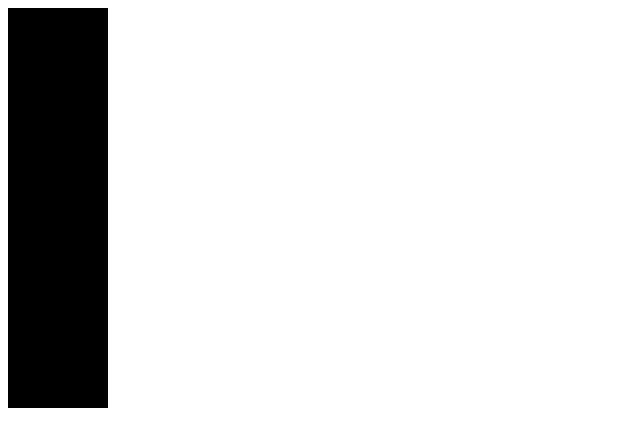
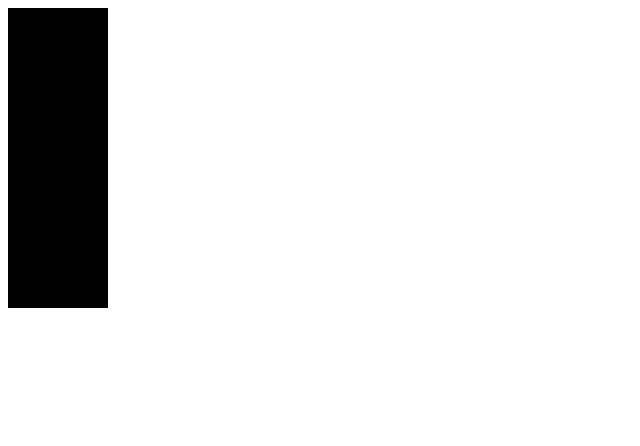
Before and after one commit to WilliamSwensen/AlexLessons, a plain HTML site: page src/index.html in a window 1280 px wide. Shown: the whole page, without its empty margins (0-640 px from the left). Drawn offline with Linux system fonts and the light colour scheme.

Commit message:
too many boxes

```diff
--- a/src/index.html
+++ b/src/index.html
@@ -11,6 +11,5 @@
 <div class="box"></div>
 <div class="box"></div>
 <div class="box"></div>
-<div class="box"></div>
 </body>
 </html>
```
